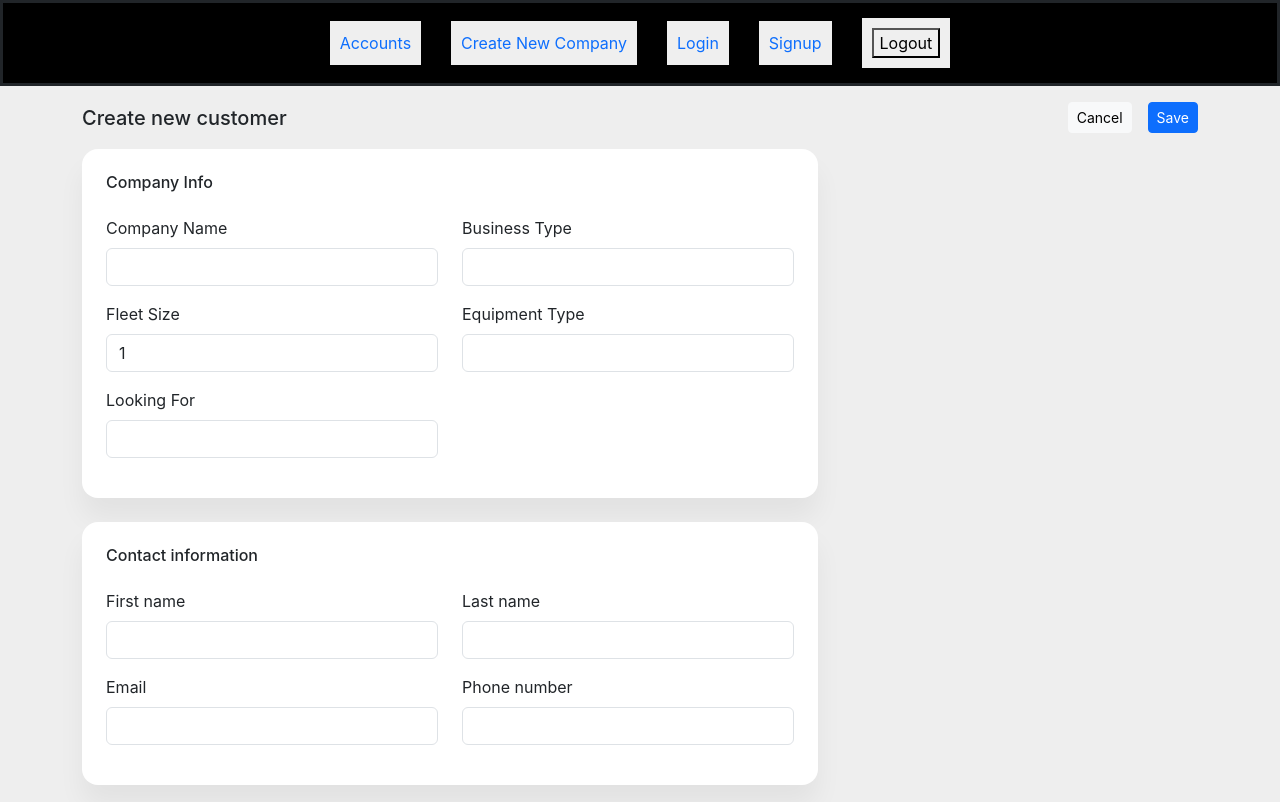
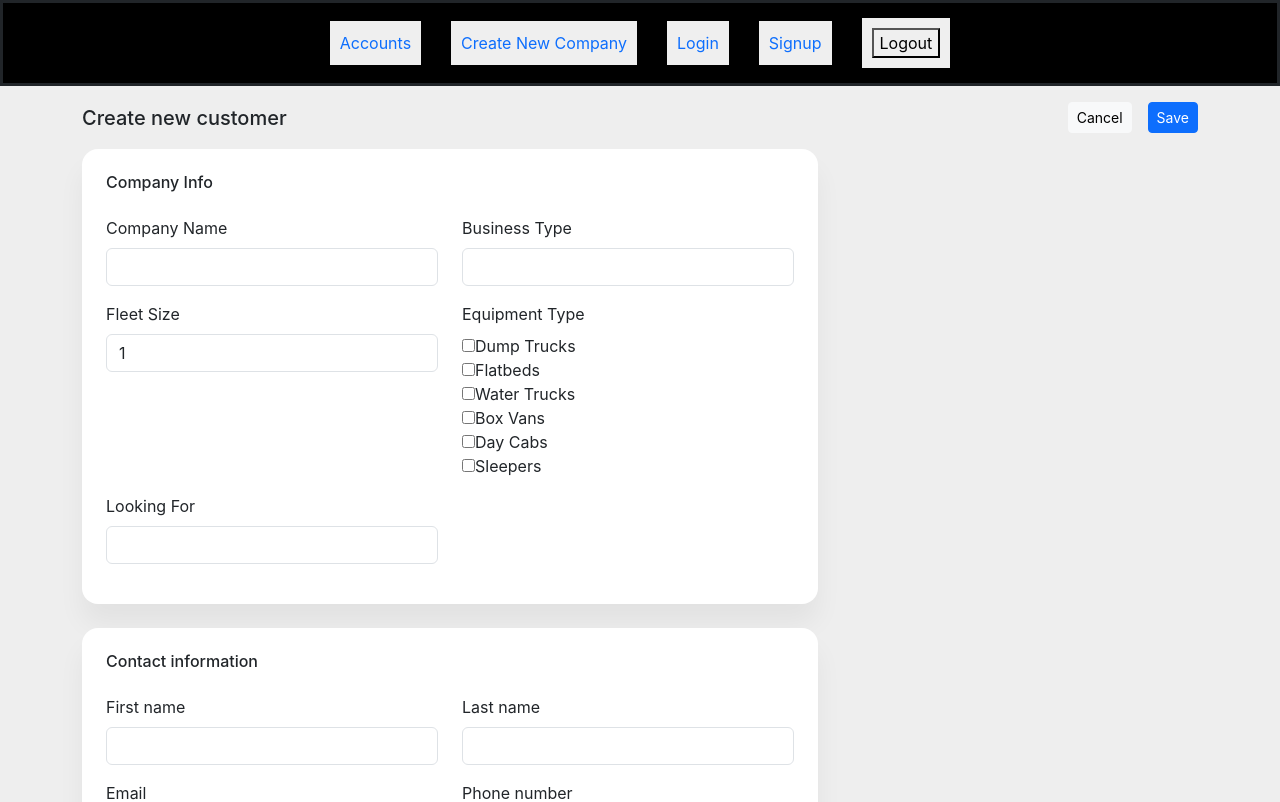
Before and after one commit to bjwilk/crm-app, a React (Create React App) app in the folder client/: page / in a window 1280 px wide. Shown: the top 802 px of the page. Built offline with nearby package versions, Linux system fonts and the light colour scheme.

Commit message:
handleChange function

```diff
--- a/client/src/components/DashBoard.js
+++ b/client/src/components/DashBoard.js
@@ -1,8 +1,8 @@
 import React, { useState, useEffect } from "react";
 import styled from "styled-components";
 import Profile from "./Profile";
-import { ToastContainer, toast } from 'react-toastify';
-import 'react-toastify/dist/ReactToastify.css';
+import { ToastContainer, toast } from "react-toastify";
+import "react-toastify/dist/ReactToastify.css";
 
 export const Wrapper = styled.div`
   border: solid black 10px;
@@ -10,8 +10,6 @@ export const Wrapper = styled.div`
   padding: 5px;
   background: white;
 `;
-
-
 
 const Button = styled.button`
   border: solid;
@@ -42,8 +40,6 @@ const InputWrapper = styled.div`
   background: lightblue;
 `;
 
-
-
 const DashBoard = () => {
   // const [companyName, setCompanyName] = useState("");
   // const [businessType, setBusinessType] = useState("");
@@ -51,15 +47,15 @@ const DashBoard = () => {
   // const [lastPurchased, setLastPurchased] = useState("");
   // const [lookingFor, setLookingFor] = useState("");
   // const [equipmentType, setEquipmentType] = useState("");
-const [bread, showToast] = useState(false)
+  const [bread, showToast] = useState(false);
   const [addressInfo, setAddressInfo] = useState({
     companyName: "",
     firstName: "",
     lastName: "",
     businessType: "",
-    equipmentType: "",
+    equipmentType: [],
     fleetSize: 1,
-    lookingFor: "",
+    lookingFor: [],
     email: "",
     phoneNumber: "",
     address: "",
@@ -70,80 +66,90 @@ const [bread, showToast] = useState(false)
   });
 
   useEffect(() => {
-    toast("Company Added!")
-  }, [])
-
+    toast("Company Added!");
+  }, []);
 
   const handleChange = (e) => {
-    console.log(addressInfo, e.target.name)
+    console.log(addressInfo, e.target.name);
     switch (e.target.name) {
       case "firstName":
-        setAddressInfo((pre) => ({...pre,  firstName: e.target.value }))
+        setAddressInfo((pre) => ({ ...pre, firstName: e.target.value }));
         break;
       case "lastName":
-        setAddressInfo((pre) =>
-          ({...pre,  lastName: e.target.value })
-        )
+        setAddressInfo((pre) => ({ ...pre, lastName: e.target.value }));
         break;
       case "companyName":
-          setAddressInfo((pre) =>
-            ({...pre,  companyName: e.target.value })
-          )
+        setAddressInfo((pre) => ({ ...pre, companyName: e.target.value }));
         break;
       case "equipmentType":
-          setAddressInfo((pre) =>
-            ({...pre,  equipmentType: e.target.value })
-          )
+        // const selectedValues = Array.from(e.target.selectedOptions, option => option.value);
+        //
+        // console.log("Selected Values:", selectedValues);
+        //
+        // setAddressInfo(prevState => ({
+        //   ...prevState,
+        //   equipmentType: selectedValues
+        // }));
+
+        // console.log("VALUE", e.target.addressInfo.equipmentType[0]);
+        console.log(addressInfo.equipmentType)
+
+        const { name, value, checked } = e.target;
+        console.log('Value', value)
+
+        if (name === "equipmentType") {
+          // If the checkbox is checked, add the value to the array; otherwise, remove it
+          setAddressInfo((prev) => ({
+            ...prev,
+            [name]: checked
+              ? [...prev[name], value]
+              : prev[name].filter((item) => item !== value),
+          }));
+        } else {
+          // For other input fields, update the state normally
+          setAddressInfo((prev) => ({ ...prev, [name]: value }));
+        }
+
+        // for (let i = 0; i < e.target.options.length; i++) {
+        //   // console.log(e.target.options[i].selected)
+        //   console.log(e.target.selectedOptions[i]);
+        // }
+
+        //  for (let i = 0; i < e.target.addressInfo.equipmentType.options.length; i++) {
+        //     if (e.target.addressInfo.equipmentType.options[i].selected) {
+        //       console.log(e.target.addressInfo.equipmentType.options[i].value);
+        //     }
+        //   }
         break;
       case "email":
-        setAddressInfo((pre) =>
-          ({...pre,  email: e.target.value })
-        )
+        setAddressInfo((pre) => ({ ...pre, email: e.target.value }));
         break;
       case "businessType":
-          setAddressInfo((pre) =>
-            ({...pre,  businessType: e.target.value })
-          )
+        setAddressInfo((pre) => ({ ...pre, businessType: e.target.value }));
         break;
       case "lookingFor":
-            setAddressInfo((pre) =>
-              ({...pre,  lookingFor: e.target.value })
-            )
+        setAddressInfo((pre) => ({ ...pre, lookingFor: e.target.value }));
         break;
       case "fleetSize":
-              setAddressInfo((pre) =>
-                ({...pre,  fleetSize: e.target.value })
-              )
+        setAddressInfo((pre) => ({ ...pre, fleetSize: e.target.value }));
         break;
       case "phoneNumber":
-        setAddressInfo((pre) =>
-          ({...pre,  phoneNumber: e.target.value })
-        )
+        setAddressInfo((pre) => ({ ...pre, phoneNumber: e.target.value }));
         break;
       case "address":
-        setAddressInfo((pre) =>
-          ({...pre,  address: e.target.value })
-        )
+        setAddressInfo((pre) => ({ ...pre, address: e.target.value }));
         break;
       case "address2":
-        setAddressInfo((pre) =>
-          ({...pre,  address2: e.target.value })
-        )
+        setAddressInfo((pre) => ({ ...pre, address2: e.target.value }));
         break;
       case "city":
-        setAddressInfo((pre) =>
-          ({...pre,  city: e.target.value })
-        )
+        setAddressInfo((pre) => ({ ...pre, city: e.target.value }));
         break;
       case "state":
-          setAddressInfo((pre) =>
-            ({...pre,  state: e.target.value })
-          )
+        setAddressInfo((pre) => ({ ...pre, state: e.target.value }));
         break;
       case "zipCode":
-        setAddressInfo((pre) =>
-          ({...pre,  zipCode: e.target.value })
-      )
+        setAddressInfo((pre) => ({ ...pre, zipCode: e.target.value }));
         break;
       default:
         break;
@@ -152,28 +158,27 @@ const [bread, showToast] = useState(false)
 
   const handleSubmit = (e) => {
     e.preventDefault();
-    console.log(addressInfo, 'in here')
-    fetch('http://localhost:3002/accounts', {
-      method:'Post',
-      headers:{
-        'content-type': 'application/json',
-        'Authorization': `Bearer ${localStorage.getItem('jsonwebtoken')}`
-      },
-      body: JSON.stringify(addressInfo)
-    })
-    .then((response) => {
-      return response.json()
-    })
-    .then((results) => {
-      showToast(true)
+    console.log(addressInfo, "in here");
+    // fetch("http://localhost:3002/accounts", {
+    //   method: "Post",
+    //   headers: {
+    //     "content-type": "application/json",
+    //     Authorization: `Bearer ${localStorage.getItem("jsonwebtoken")}`,
+    //   },
+    //   body: JSON.stringify(addressInfo),
+    // })
+    //   .then((response) => {
+    //     return response.json();
+    //   })
+    //   .then((results) => {
+    //     showToast(true);
 
-      console.log(results)
-    })
-    .catch(err => {
-      console.log(err)
-    })
-  }
-
+    //     console.log(results);
+    //   })
+    //   .catch((err) => {
+    //     console.log(err);
+    //   });
+  };
 
   //   const handleDashBoard = async () => {
   //     const newAccount = {
@@ -194,7 +199,6 @@ const [bread, showToast] = useState(false)
   //     formData.append("equipmentType", equipmentType);
 
   // console.log(newAccount)
-
 
   //     const response = await fetch("http://localhost:3002/accounts", {
   //       method: "POST",
@@ -223,8 +227,6 @@ const [bread, showToast] = useState(false)
   //     }
   //   };
 
-
-
   return (
     <>
       {bread && <ToastContainer />}
--- a/client/src/components/Profile.js
+++ b/client/src/components/Profile.js
@@ -64,27 +64,77 @@ const Profile = (props) => {
                     </div>
                   </div>
                   <div className="col-lg-6">
-                    <div className="mb-3">
-                      <label className="form-label">Equipment Type</label>
-                      <select
-                    name='equipmentType' value={props.equipmentType} onChange={props.handleChange}
-                      className="select2 form-control select2-hidden-accessible"
-                      data-select2-placeholder="Select country"
-                      data-select2-id="select2-data-1-gy14"
-                      tabindex="-1"
-                      aria-hidden="true"
-                    >
-                      <option data-select2-id="select2-data-3-ibs9"></option>
-                      <option value="Dump Trucks">Dump Trucks</option>
-                      <option value="Flatbeds">Flatbeds</option>
-                      <option value="Water Trucks">Water Trucks</option>
-                      <option value="Box Vans">Box Vans</option>
-                      <option value="Day Cabs">Day Cabs</option>
-                      <option value="Sleepers">Sleepers</option>
-                    </select>
-
-                    </div>
-                  </div>
+  <div className="mb-3">
+    <label className="form-label">Equipment Type</label>
+    <div>
+      <label>
+        <input
+          type="checkbox"
+          name="equipmentType"
+          value="Dump Trucks"
+          checked={props.equipmentType.includes("Dump Trucks")}
+          onChange={props.handleChange}
+        />
+        Dump Trucks
+      </label>
+      <br />
+      <label>
+        <input
+          type="checkbox"
+          name="equipmentType"
+          value="Flatbeds"
+          checked={props.equipmentType.includes("Flatbeds")}
+          onChange={props.handleChange}
+        />
+        Flatbeds
+      </label>
+      <br />
+      <label>
+        <input
+          type="checkbox"
+          name="equipmentType"
+          value="Water Trucks"
+          checked={props.equipmentType.includes("Water Trucks")}
+          onChange={props.handleChange}
+        />
+        Water Trucks
+      </label>
+      <br />
+      <label>
+        <input
+          type="checkbox"
+          name="equipmentType"
+          value="Box Vans"
+          checked={props.equipmentType.includes("Box Vans")}
+          onChange={props.handleChange}
+        />
+        Box Vans
+      </label>
+      <br />
+      <label>
+        <input
+          type="checkbox"
+          name="equipmentType"
+          value="Day Cabs"
+          checked={props.equipmentType.includes("Day Cabs")}
+          onChange={props.handleChange}
+        />
+        Day Cabs
+      </label>
+      <br />
+      <label>
+        <input
+          type="checkbox"
+          name="equipmentType"
+          value="Sleepers"
+          checked={props.equipmentType.includes("Sleepers")}
+          onChange={props.handleChange}
+        />
+        Sleepers
+      </label>
+    </div>
+  </div>
+</div>
                   <div className="col-lg-6">
                     <div className="mb-3">
                       <label className="form-label">Looking For</label>
```
Also changed, not shown: 1 other file (tests, documents, lock files or other folders). Lines whose indentation alone changed are shown as unchanged.
